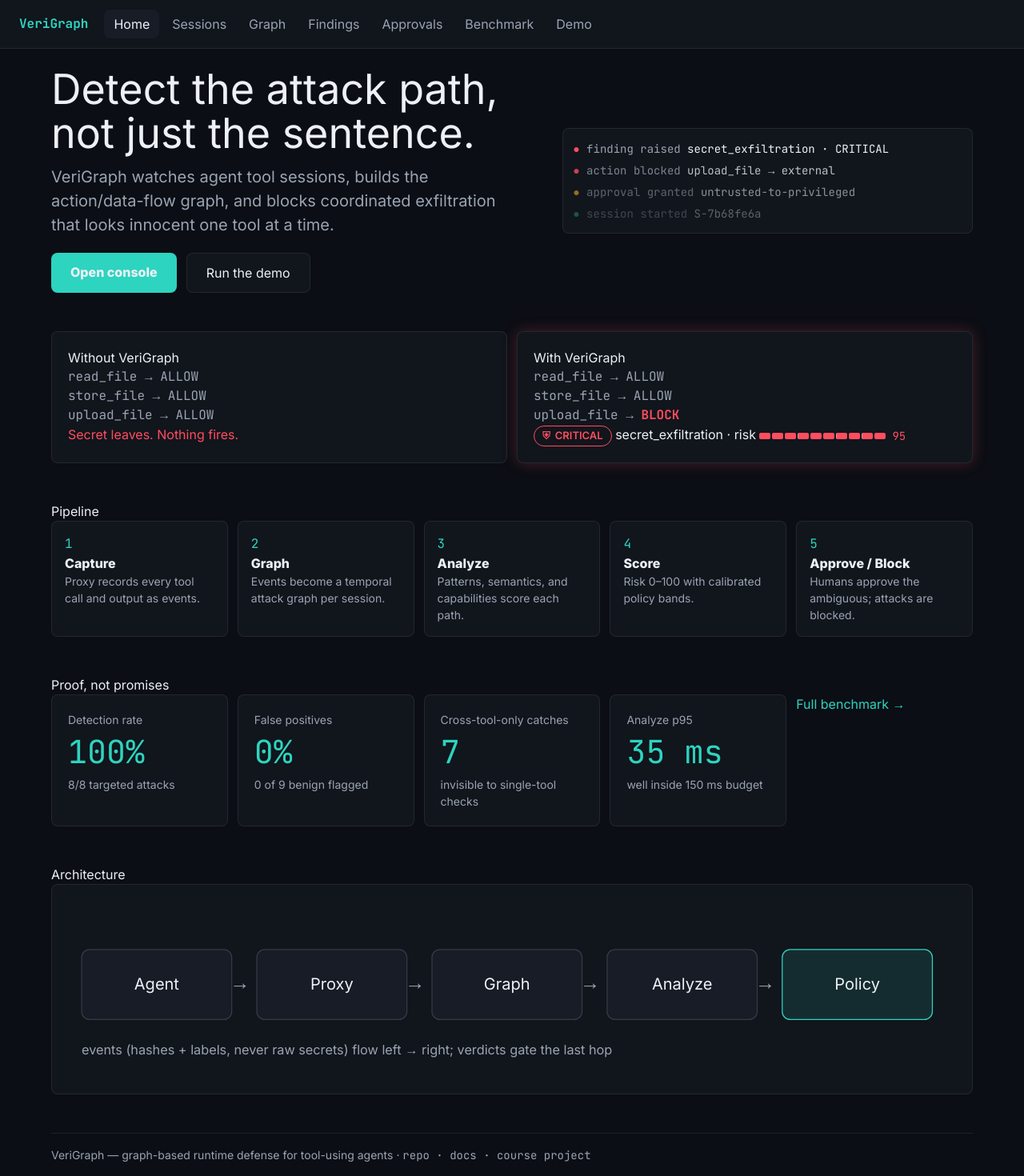
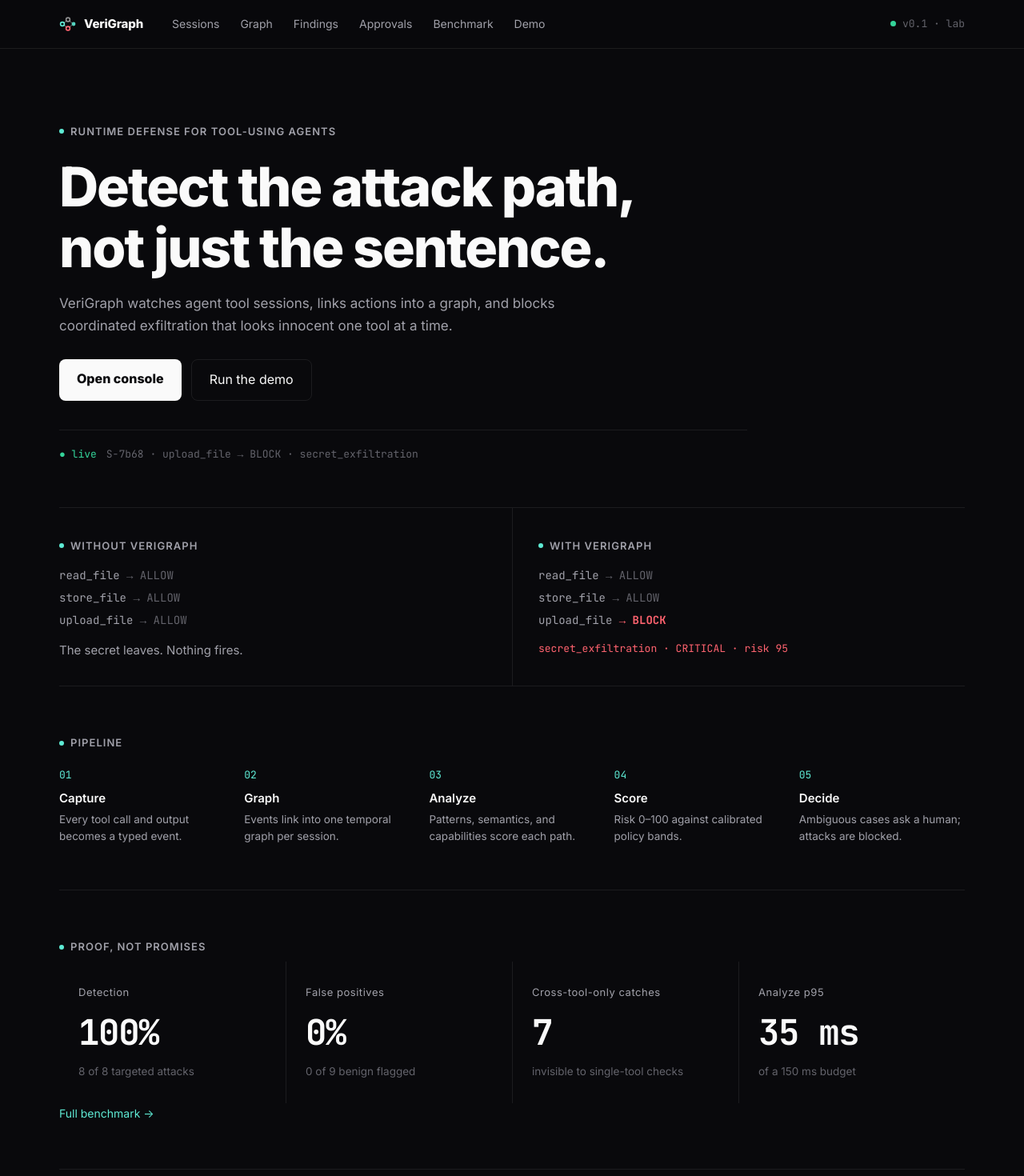
Before and after one commit to VishalBhat07/prompt-eng-project, a React (Vite) app in the folder dashboard/: page / in a window 1280 px wide. Shown: the top 1470 px of the page at 80% size. Built offline with nearby package versions, Linux system fonts and the light colour scheme.

Commit message:
feat(web): minimal home rebuild — tokens, type, navbar, header

```diff
--- a/dashboard/src/components/Shell.tsx
+++ b/dashboard/src/components/Shell.tsx
@@ -10,27 +10,53 @@
   ['/demo', 'Demo'],
 ];
 
+function Mark() {
+  return (
+    <svg width="22" height="22" viewBox="0 0 22 22" aria-hidden>
+      <circle cx="4" cy="11" r="2.4" fill="none" stroke="#5eead4" strokeWidth="1.6" />
+      <circle cx="11" cy="5.5" r="2.4" fill="none" stroke="rgba(255,255,255,0.55)" strokeWidth="1.6" />
+      <circle cx="18" cy="11" r="2.4" fill="#5eead4" opacity="0.9" />
+      <circle cx="11" cy="16.5" r="2.4" fill="none" stroke="#ff636f" strokeWidth="1.6" />
+      <path d="M6 10 9.2 6.8M12.8 6.8 16 10M6 12l3.2 3.2M12.8 15.2 16 12" stroke="rgba(255,255,255,0.3)" strokeWidth="1.2" />
+    </svg>
+  );
+}
+
 export default function Shell() {
   return (
     <div style={{ minHeight: '100vh' }}>
-      <header style={{ borderBottom: '1px solid rgba(255,255,255,0.08)', background: 'var(--bg-1)' }}>
-        <nav aria-label="primary" style={{ display: 'flex', gap: 4, padding: '12px 24px', alignItems: 'center' }}>
-          <span className="mono" style={{ fontWeight: 800, marginRight: 16, color: 'var(--accent)' }}>
-            VeriGraph
-          </span>
-          {LINKS.map(([to, label]) => (
-            <NavLink key={to} to={to} end={to === '/'}
+      <header style={{
+        position: 'sticky', top: 0, zIndex: 50,
+        backdropFilter: 'blur(14px)', WebkitBackdropFilter: 'blur(14px)',
+        background: 'rgba(9,9,12,0.72)', borderBottom: '1px solid var(--line)',
+      }}>
+        <nav aria-label="primary" style={{
+          display: 'flex', alignItems: 'center', gap: 4,
+          maxWidth: 1180, margin: '0 auto', padding: '0 24px', height: 60,
+        }}>
+          <NavLink to="/" style={{ display: 'flex', alignItems: 'center', gap: 9, textDecoration: 'none', marginRight: 20 }}>
+            <Mark />
+            <span style={{ fontWeight: 650, fontSize: 15, letterSpacing: '-0.01em' }}>VeriGraph</span>
+          </NavLink>
+          <div style={{ display: 'flex', gap: 2 }}>
+            {LINKS.slice(1).map(([to, label]) => (
+              <NavLink key={to} to={to}
                 style={({ isActive }) => ({
-                padding: '6px 12px', borderRadius: 8, textDecoration: 'none',
+                  padding: '7px 12px', borderRadius: 7, textDecoration: 'none', fontSize: 14,
                   color: isActive ? 'var(--ink)' : 'var(--muted)',
-                background: isActive ? 'var(--bg-2)' : 'transparent',
+                  background: isActive ? 'rgba(255,255,255,0.07)' : 'transparent',
                 })}>
                 {label}
               </NavLink>
             ))}
+          </div>
+          <div style={{ marginLeft: 'auto', display: 'flex', alignItems: 'center', gap: 8, fontSize: 13, color: 'var(--faint)' }}>
+            <span style={{ width: 7, height: 7, borderRadius: 999, background: 'var(--clean)', display: 'inline-block' }} />
+            <span className="mono">v0.1 · lab</span>
+          </div>
         </nav>
       </header>
-      <main style={{ padding: '24px', maxWidth: 1200, margin: '0 auto' }}>
+      <main style={{ maxWidth: 1180, margin: '0 auto', padding: '0 24px 96px' }}>
         <Outlet />
       </main>
     </div>
--- a/dashboard/src/index.css
+++ b/dashboard/src/index.css
@@ -1,54 +1,92 @@
 @import "tailwindcss";
 
 @theme {
-  --color-abyss: #0b0e14;
-  --color-panel: #11151c;
-  --color-raised: #171c26;
-  --color-ink: #edf1f7;
-  --color-muted: #9aa4b2;
-  --color-accent: #2dd4bf;
-  --color-crit: #ff4d5e;
+  --color-abyss: #09090c;
+  --color-panel: #0e0e13;
+  --color-ink: #fafafa;
+  --color-muted: #a1a1aa;
+  --color-faint: #63636b;
+  --color-accent: #5eead4;
+  --color-crit: #ff636f;
   --color-high: #ffb020;
-  --color-clean: #2fd08a;
-  --font-sans: "Inter", system-ui, sans-serif;
-  --font-mono: "JetBrains Mono", ui-monospace, monospace;
+  --color-clean: #34d399;
+  --font-sans: "Inter", system-ui, -apple-system, sans-serif;
+  --font-mono: "JetBrains Mono", ui-monospace, SFMono-Regular, monospace;
 }
 
 :root {
-  --bg-0: #0b0e14;
-  --bg-1: #11151c;
-  --bg-2: #171c26;
-  --ink: #edf1f7;
-  --muted: #9aa4b2;
-  --accent: #2dd4bf;
-  --crit: #ff4d5e;
+  --bg-0: #09090c;
+  --bg-1: #0e0e13;
+  --ink: #fafafa;
+  --muted: #a1a1aa;
+  --faint: #63636b;
+  --accent: #5eead4;
+  --crit: #ff636f;
   --high: #ffb020;
-  --clean: #2fd08a;
-  --radius: 8px;
-  --border: 1px solid rgba(255, 255, 255, 0.08);
+  --clean: #34d399;
+  --line: rgba(255, 255, 255, 0.08);
+  --radius: 10px;
 }
+
+* { box-sizing: border-box; }
 
 body {
   background: var(--bg-0);
   color: var(--ink);
   font-family: var(--font-sans);
   font-size: 16px;
+  line-height: 1.6;
+  margin: 0;
+  -webkit-font-smoothing: antialiased;
 }
 
+h1, h2, h3 { line-height: 1.12; letter-spacing: -0.03em; font-weight: 650; margin: 0; }
+h1 { font-size: clamp(40px, 5.4vw, 68px); }
+h2 { font-size: clamp(24px, 2.6vw, 32px); }
+h3 { font-size: 17px; letter-spacing: -0.01em; }
+p { margin: 0; }
+.sub { color: var(--muted); font-size: 17px; line-height: 1.65; }
+
 .mono { font-family: var(--font-mono); }
-.card { background: var(--bg-1); border: var(--border); border-radius: var(--radius); }
-.sev-crit { color: var(--crit); }
-.sev-high { color: var(--high); }
-.sev-clean { color: var(--clean); }
+.card { background: var(--bg-1); border: 1px solid var(--line); border-radius: var(--radius); }
+.hairline { border: 1px solid var(--line); border-radius: var(--radius); }
+.eyebrow {
+  display: inline-flex; align-items: center; gap: 8px;
+  font-size: 13px; font-weight: 600; letter-spacing: 0.08em; text-transform: uppercase;
+  color: var(--muted);
+}
+.eyebrow::before { content: ""; width: 6px; height: 6px; border-radius: 999px; background: var(--accent); }
+
+a { color: inherit; }
+button {
+  font: inherit; font-size: 14px; font-weight: 550;
+  background: transparent; color: var(--ink);
+  border: 1px solid var(--line); border-radius: 8px;
+  padding: 8px 14px; cursor: pointer;
+}
+button:hover { border-color: rgba(255, 255, 255, 0.22); }
+button:disabled { opacity: 0.45; cursor: default; }
+input, select {
+  font: inherit; font-size: 14px; color: var(--ink);
+  background: var(--bg-1); border: 1px solid var(--line);
+  border-radius: 8px; padding: 8px 12px;
+}
+table { font-size: 14.5px; }
+
+.btn-primary {
+  background: var(--ink) !important; color: #09090c !important;
+  border: none !important; font-weight: 650 !important; padding: 12px 22px !important;
+}
+.btn-primary:hover { opacity: 0.88; }
+.btn-ghost { padding: 12px 22px !important; color: var(--ink) !important; }
 
 @media (prefers-reduced-motion: reduce) {
   .pulse-once { animation: none !important; }
 }
 .pulse-once { animation: pulse-ring 1.6s ease-out 1; }
 @keyframes pulse-ring {
-  0% { box-shadow: 0 0 0 0 rgba(255, 77, 94, 0.55); }
-  100% { box-shadow: 0 0 0 14px rgba(255, 77, 94, 0); }
+  0% { box-shadow: 0 0 0 0 rgba(255, 99, 111, 0.5); }
+  100% { box-shadow: 0 0 0 14px rgba(255, 99, 111, 0); }
 }
-.glow-crit { box-shadow: 0 0 18px rgba(255, 77, 94, 0.25); }
 
-:focus-visible { outline: 2px solid var(--accent); outline-offset: 2px; }
+:focus-visible { outline: 2px solid var(--accent); outline-offset: 3px; }
--- a/dashboard/src/pages/Home.tsx
+++ b/dashboard/src/pages/Home.tsx
@@ -1,144 +1,152 @@
 import { motion } from 'framer-motion';
 import { Link } from 'react-router-dom';
 import { useEffect, useState } from 'react';
-import { RiskMeter, SeverityBadge } from '../components/Severity';
 
-const TICKER = [
-  { t: 'session started', s: 'S-7b68fe6a', k: 'CLEAN' },
-  { t: 'edge added', s: 'read_file → store_file', k: 'CLEAN' },
-  { t: 'finding raised', s: 'secret_exfiltration · CRITICAL', k: 'CRITICAL' },
-  { t: 'action blocked', s: 'upload_file → external', k: 'CRITICAL' },
-  { t: 'approval granted', s: 'untrusted-to-privileged', k: 'HIGH' },
-] as const;
+const FEED = [
+  'S-7b68 · read_file → ALLOW',
+  'S-7b68 · store_file → ALLOW',
+  'S-7b68 · upload_file → BLOCK · secret_exfiltration',
+  'S-9f02 · search → ALLOW',
+];
 
-function Ticker() {
-  const [items, setItems] = useState<typeof TICKER[number][]>([...TICKER]);
+function LiveLine() {
+  const [i, setI] = useState(0);
   useEffect(() => {
-    const id = setInterval(() => setItems((p) => [...p.slice(1), p[0]]), 2200);
+    const id = setInterval(() => setI((v) => (v + 1) % FEED.length), 2400);
     return () => clearInterval(id);
   }, []);
   return (
-    <div className="card mono" aria-label="live event ticker"
-      style={{ padding: 12, fontSize: 14, height: 132, overflow: 'hidden' }}>
-      {items.slice(0, 4).map((e, i) => (
-        <div key={i} style={{ opacity: 1 - i * 0.22, padding: '3px 0', color: 'var(--muted)' }}>
-          <span style={{ color: e.k === 'CRITICAL' ? 'var(--crit)' : e.k === 'HIGH' ? 'var(--high)' : 'var(--clean)' }}>●</span>
-          {' '}{e.t} <span style={{ color: 'var(--ink)' }}>{e.s}</span>
-        </div>
-      ))}
+    <div className="mono" aria-live="off" style={{ fontSize: 13, color: 'var(--faint)' }}>
+      <span style={{ color: 'var(--clean)' }}>● live</span>
+      <span style={{ marginLeft: 12 }}>{FEED[i]}</span>
     </div>
   );
 }
 
-const STAGES = [
-  ['Capture', 'Proxy records every tool call and output as events.'],
-  ['Graph', 'Events become a temporal attack graph per session.'],
+const STAGES: [string, string][] = [
+  ['Capture', 'Every tool call and output becomes a typed event.'],
+  ['Graph', 'Events link into one temporal graph per session.'],
   ['Analyze', 'Patterns, semantics, and capabilities score each path.'],
-  ['Score', 'Risk 0–100 with calibrated policy bands.'],
-  ['Approve / Block', 'Humans approve the ambiguous; attacks are blocked.'],
+  ['Score', 'Risk 0–100 against calibrated policy bands.'],
+  ['Decide', 'Ambiguous cases ask a human; attacks are blocked.'],
 ];
 
 function Proof() {
   const [d, setD] = useState<{ detection_rate: number; false_positive_rate: number; latency: { p95_s: number } } | null>(null);
   useEffect(() => { fetch('/data/benchmark.json').then((r) => r.json()).then(setD).catch(() => {}); }, []);
-  const cards = [
-    ['Detection rate', d ? `${Math.round(d.detection_rate * 100)}%` : '…', '8/8 targeted attacks'],
-    ['False positives', d ? `${Math.round(d.false_positive_rate * 100)}%` : '…', '0 of 9 benign flagged'],
+  const stats: [string, string, string][] = [
+    ['Detection', d ? `${Math.round(d.detection_rate * 100)}%` : '—', '8 of 8 targeted attacks'],
+    ['False positives', d ? `${Math.round(d.false_positive_rate * 100)}%` : '—', '0 of 9 benign flagged'],
     ['Cross-tool-only catches', '7', 'invisible to single-tool checks'],
-    ['Analyze p95', d ? `${Math.round(d.latency.p95_s * 1000)} ms` : '…', 'well inside 150 ms budget'],
+    ['Analyze p95', d ? `${Math.round(d.latency.p95_s * 1000)} ms` : '—', 'of a 150 ms budget'],
   ];
   return (
-    <div style={{ display: 'grid', gridTemplateColumns: 'repeat(auto-fit,minmax(220px,1fr))', gap: 12 }}>
-      {cards.map(([k, v, sub]) => (
-        <div key={k} className="card" style={{ padding: 20 }}>
-          <div style={{ color: 'var(--muted)', fontSize: 14 }}>{k}</div>
-          <div className="mono" style={{ fontSize: 40, color: 'var(--accent)' }}>{v}</div>
-          <div style={{ color: 'var(--muted)', fontSize: 14 }}>{sub}</div>
+    <div>
+      <div style={{ display: 'grid', gridTemplateColumns: 'repeat(auto-fit,minmax(200px,1fr))' }}>
+        {stats.map(([k, v, sub], i) => (
+          <div key={k} style={{
+            padding: '28px 24px', borderLeft: i === 0 ? 'none' : '1px solid var(--line)',
+          }}>
+            <div style={{ fontSize: 13, color: 'var(--muted)', letterSpacing: '0.04em' }}>{k}</div>
+            <div className="mono" style={{ fontSize: 44, fontWeight: 700, letterSpacing: '-0.03em', margin: '4px 0' }}>{v}</div>
+            <div style={{ fontSize: 13.5, color: 'var(--faint)' }}>{sub}</div>
           </div>
         ))}
-      <Link to="/benchmark" style={{ color: 'var(--accent)' }}>Full benchmark →</Link>
+      </div>
+      <Link to="/benchmark" style={{ fontSize: 14, color: 'var(--accent)', textDecoration: 'none' }}>Full benchmark →</Link>
     </div>
   );
 }
 
 export default function Home() {
   return (
-    <div style={{ display: 'grid', gap: 48 }}>
-      <section style={{ display: 'grid', gridTemplateColumns: '1.2fr 1fr', gap: 24, alignItems: 'center' }}>
     <div>
-          <h1 style={{ fontSize: 52, lineHeight: 1.05, margin: '0 0 12px' }}>
+      <header style={{ padding: '88px 0 56px', maxWidth: 860 }}>
+        <span className="eyebrow">Runtime defense for tool-using agents</span>
+        <h1 style={{ margin: '20px 0 18px' }}>
           Detect the attack path,<br />not just the sentence.
         </h1>
-          <p style={{ color: 'var(--muted)', fontSize: 20, maxWidth: 560 }}>
-            VeriGraph watches agent tool sessions, builds the action/data-flow graph,
+        <p className="sub" style={{ maxWidth: 620 }}>
+          VeriGraph watches agent tool sessions, links actions into a graph,
           and blocks coordinated exfiltration that looks innocent one tool at a time.
         </p>
-          <div style={{ display: 'flex', gap: 12, marginTop: 20 }}>
-            <Link to="/graph" className="card"
-              style={{ padding: '12px 24px', textDecoration: 'none', color: 'var(--ink)', background: 'var(--accent)', border: 'none', fontWeight: 700 }}>
-              Open console
-            </Link>
-            <Link to="/demo" className="card"
-              style={{ padding: '12px 24px', textDecoration: 'none', color: 'var(--ink)' }}>
-              Run the demo
-            </Link>
+        <div style={{ display: 'flex', gap: 12, marginTop: 28 }}>
+          <Link to="/graph" className="btn-primary" style={{ textDecoration: 'none', borderRadius: 8 }}>Open console</Link>
+          <Link to="/demo" className="btn-ghost hairline" style={{ textDecoration: 'none', borderRadius: 8 }}>Run the demo</Link>
         </div>
+        <div style={{ marginTop: 36, paddingTop: 20, borderTop: '1px solid var(--line)' }}>
+          <LiveLine />
         </div>
-        <Ticker />
+      </header>
+
+      <motion.section
+        initial={{ opacity: 0, y: 20 }} whileInView={{ opacity: 1, y: 0 }} viewport={{ once: true }}
+        style={{ display: 'grid', gridTemplateColumns: '1fr 1fr', gap: 0, borderTop: '1px solid var(--line)' }}>
+        <div style={{ padding: '32px 32px 32px 0' }}>
+          <div className="eyebrow" style={{ marginBottom: 12 }}>Without VeriGraph</div>
+          <p className="mono" style={{ fontSize: 14, color: 'var(--muted)', lineHeight: 2 }}>
+            read_file <span style={{ color: 'var(--faint)' }}>→ ALLOW</span><br />
+            store_file <span style={{ color: 'var(--faint)' }}>→ ALLOW</span><br />
+            upload_file <span style={{ color: 'var(--faint)' }}>→ ALLOW</span>
+          </p>
+          <p style={{ marginTop: 12, color: 'var(--muted)', fontSize: 15 }}>The secret leaves. Nothing fires.</p>
+        </div>
+        <div style={{ padding: '32px 0 32px 32px', borderLeft: '1px solid var(--line)' }}>
+          <div className="eyebrow" style={{ marginBottom: 12 }}>With VeriGraph</div>
+          <p className="mono" style={{ fontSize: 14, color: 'var(--muted)', lineHeight: 2 }}>
+            read_file <span style={{ color: 'var(--faint)' }}>→ ALLOW</span><br />
+            store_file <span style={{ color: 'var(--faint)' }}>→ ALLOW</span><br />
+            upload_file <span style={{ color: 'var(--crit)', fontWeight: 700 }}>→ BLOCK</span>
+          </p>
+          <p className="mono" style={{ marginTop: 12, fontSize: 13, color: 'var(--crit)' }}>
+            secret_exfiltration · CRITICAL · risk 95
+          </p>
+        </div>
+      </motion.section>
+
+      <section style={{ borderTop: '1px solid var(--line)', padding: '56px 0' }}>
+        <div className="eyebrow" style={{ marginBottom: 20 }}>Pipeline</div>
+        <ol style={{ listStyle: 'none', margin: 0, padding: 0, display: 'grid', gridTemplateColumns: 'repeat(auto-fit,minmax(160px,1fr))', gap: 24 }}>
+          {STAGES.map(([t, d], i) => (
+            <li key={t}>
+              <div className="mono" style={{ fontSize: 13, color: 'var(--accent)' }}>0{i + 1}</div>
+              <div style={{ fontWeight: 600, fontSize: 15, margin: '6px 0 4px' }}>{t}</div>
+              <div style={{ fontSize: 13.5, color: 'var(--muted)', lineHeight: 1.55 }}>{d}</div>
+            </li>
+          ))}
+        </ol>
       </section>
 
-      <motion.section initial={{ opacity: 0, y: 24 }} whileInView={{ opacity: 1, y: 0 }} viewport={{ once: true }}
-        style={{ display: 'grid', gridTemplateColumns: '1fr 1fr', gap: 12 }}>
-        <div className="card" style={{ padding: 20 }}>
-          <h3>Without VeriGraph</h3>
-          <p className="mono" style={{ color: 'var(--muted)' }}>read_file → ALLOW<br />store_file → ALLOW<br />upload_file → ALLOW</p>
-          <p style={{ color: 'var(--crit)' }}>Secret leaves. Nothing fires.</p>
-        </div>
-        <motion.div className="card glow-crit" initial={{ x: 30, opacity: 0.4 }} whileInView={{ x: 0, opacity: 1 }}
-          viewport={{ once: true }} style={{ padding: 20 }}>
-          <h3>With VeriGraph</h3>
-          <p className="mono" style={{ color: 'var(--muted)' }}>read_file → ALLOW<br />store_file → ALLOW<br />upload_file → <b style={{ color: 'var(--crit)' }}>BLOCK</b></p>
-          <p><SeverityBadge level="CRITICAL" /> secret_exfiltration · risk <RiskMeter score={0.95} /></p>
-        </motion.div>
-      </motion.section>
-
-      <section>
-        <h2>Pipeline</h2>
-        <div style={{ display: 'grid', gridTemplateColumns: 'repeat(auto-fit,minmax(180px,1fr))', gap: 12 }}>
-          {STAGES.map(([t, d], i) => (
-            <div key={t} className="card" style={{ padding: 16 }}>
-              <div className="mono" style={{ color: 'var(--accent)' }}>{i + 1}</div>
-              <strong>{t}</strong>
-              <p style={{ color: 'var(--muted)', fontSize: 14 }}>{d}</p>
-            </div>
-          ))}
-        </div>
-      </section>
-
-      <section>
-        <h2>Proof, not promises</h2>
+      <section style={{ borderTop: '1px solid var(--line)', padding: '56px 0' }}>
+        <div className="eyebrow" style={{ marginBottom: 8 }}>Proof, not promises</div>
         <Proof />
       </section>
 
-      <section>
-        <h2>Architecture</h2>
-        <svg viewBox="0 0 900 190" role="img" aria-label="VeriGraph layered architecture"
-          className="card" style={{ width: '100%', padding: 12 }}>
+      <section style={{ borderTop: '1px solid var(--line)', padding: '56px 0' }}>
+        <div className="eyebrow" style={{ marginBottom: 20 }}>Architecture</div>
+        <svg viewBox="0 0 920 120" role="img" aria-label="VeriGraph layered architecture" style={{ width: '100%' }}>
           {['Agent', 'Proxy', 'Graph', 'Analyze', 'Policy'].map((l, i) => (
             <g key={l}>
-              <rect x={20 + i * 175} y={55} width={150} height={70} rx={8}
-                fill={i === 4 ? 'rgba(45,212,191,0.12)' : '#171c26'}
-                stroke={i === 4 ? '#2dd4bf' : 'rgba(255,255,255,0.15)'} />
-              <text x={95 + i * 175} y={95} textAnchor="middle" fill="#edf1f7" fontSize={16}>{l}</text>
-              {i < 4 && <text x={178 + i * 175} y={95} textAnchor="middle" fill="#9aa4b2" fontSize={20}>→</text>}
+              <text x={30 + i * 180} y={30} fill="#63636b" fontSize={12} fontFamily="monospace">0{i + 1}</text>
+              <text x={30 + i * 180} y={58} fill="#fafafa" fontSize={19} fontWeight={600}>{l}</text>
+              <text x={30 + i * 180} y={82} fill="#63636b" fontSize={12.5}>
+                {['plans + acts', 'events, gated', 'one graph/session', 'paths scored', 'allow → block'][i]}
+              </text>
+              {i < 4 && <text x={172 + i * 180} y={58} fill="#33333a" fontSize={18}>→</text>}
             </g>
           ))}
-          <text x={20} y={160} fill="#9aa4b2" fontSize={13}>events (hashes + labels, never raw secrets) flow left → right; verdicts gate the last hop</text>
         </svg>
+        <p className="mono" style={{ fontSize: 12.5, color: 'var(--faint)', marginTop: 8 }}>
+          events carry hashes + labels, never raw secrets · verdicts gate the last hop
+        </p>
       </section>
 
-      <footer style={{ borderTop: '1px solid rgba(255,255,255,0.08)', paddingTop: 16, color: 'var(--muted)', fontSize: 14 }}>
-        VeriGraph — graph-based runtime defense for tool-using agents · <span className="mono">repo · docs · course project</span>
+      <footer style={{
+        borderTop: '1px solid var(--line)', padding: '28px 0 8px',
+        display: 'flex', justifyContent: 'space-between', fontSize: 13.5, color: 'var(--faint)',
+      }}>
+        <span>VeriGraph — graph-based runtime defense for tool-using agents</span>
+        <span className="mono">repo · docs · course project</span>
       </footer>
     </div>
   );
```
Lines whose indentation alone changed are shown as unchanged.
